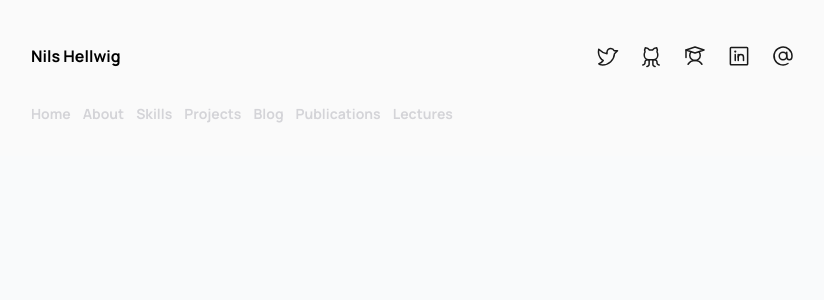
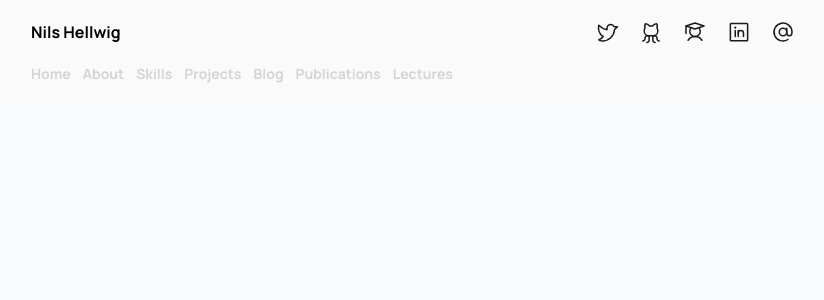
Before and after one commit to NilsHellwig/portfolio, a React (Create React App) app: page / in a window 1280 px wide. Shown: the top 300 px of the page, without its empty margins (225-1049 px from the left). Built offline with nearby package versions, Linux system fonts and the light colour scheme.

Commit message:
add scrollbar

```diff
--- a/src/App.css
+++ b/src/App.css
@@ -1,6 +1,18 @@
 @tailwind base;
 @tailwind components;
 @tailwind utilities;
+
+@layer utilities {
+  /* Hide scrollbar for Chrome, Safari and Opera */
+  .no-scrollbar::-webkit-scrollbar {
+      display: none;
+  }
+ /* Hide scrollbar for IE, Edge and Firefox */
+  .no-scrollbar {
+      -ms-overflow-style: none;  /* IE and Edge */
+      scrollbar-width: none;  /* Firefox */
+}
+}
 
 ::-moz-selection { /* Code for Firefox */
     color: white;
--- a/src/App.tsx
+++ b/src/App.tsx
@@ -17,13 +17,13 @@ const App: React.FC = () => {
   return (
     <div className="page-outer" style={{ fontFamily: "Manrope" }}>
       <Router>
-        <div className="fixed w-screen bg-zinc-50 bg-opacity-90 backdrop-blur-sm">
-          <header className="max-w-[800px] w-[100%] mx-auto p-4 mt-0">
+        <div className="fixed w-screen bg-zinc-50 bg-opacity-90 backdrop-blur-sm pt-2">
+          <header className="max-w-[800px] w-[100%] mx-auto px-4 mt-0">
             <NavBar />
             <PageSelector />
           </header>
         </div>
-        <div className="page-inner max-w-[800px] w-[100%] mx-auto p-4 pt-48">
+        <div className="page-inner max-w-[800px] w-[100%] mx-auto p-4 py-40">
           <Routes>
             <Route path="portfolio/" element={<Home />} />
             <Route path="portfolio/about" element={<About />} />
--- a/src/components/Navbar.tsx
+++ b/src/components/Navbar.tsx
@@ -9,7 +9,7 @@ const NavBar: React.FC = () => {
   };
 
   return (
-    <div className="flex flex-row items-center mt-6 mb-8 justify-center flex-col gap-2 md:justify-between md:flex-row md:gap-0">
+    <div className="flex flex-row items-center mt-2 mb-4 justify-center flex-col gap-2 xsm:justify-between xsm:flex-row xsm:gap-0">
       <Link to="/portfolio">
         <h1 className="font-bold text-md hover:cursor-pointer hover:text-zinc-500 duration-300">Nils Hellwig</h1>
       </Link>
--- a/src/components/PageSelector.tsx
+++ b/src/components/PageSelector.tsx
@@ -10,7 +10,7 @@ const PageSelector: React.FC = () => {
   };
 
   return (
-    <div className="flex flex-wrap font-bold gap-3 text-sm mb-4 md:flex-row">
+    <div className="flex font-bold gap-3 text-sm mb-4 overflow-scroll no-scrollbar">
       <span className={getTextColor("/portfolio")}>
         <Link to="/portfolio">Home</Link>
       </span>
--- a/tailwind.config.js
+++ b/tailwind.config.js
@@ -9,6 +9,7 @@ module.exports = {
       },
       screens: {
         vsm: "500px",
+        xsm: "340px"
       },
     },
   },
```
